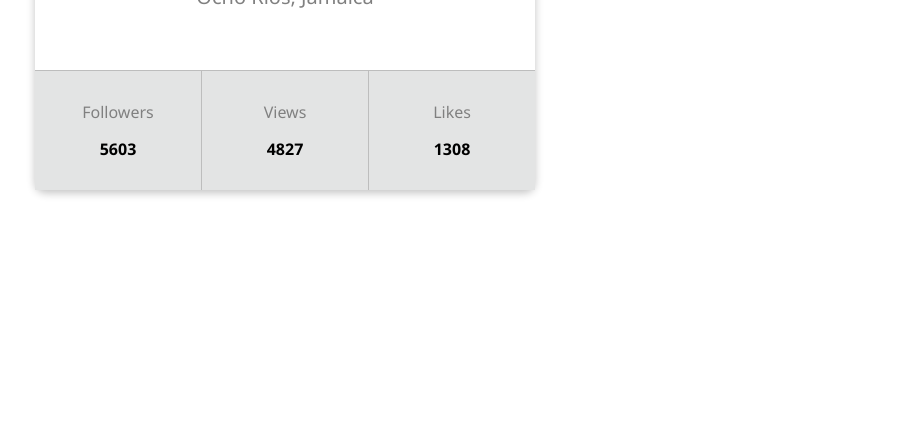
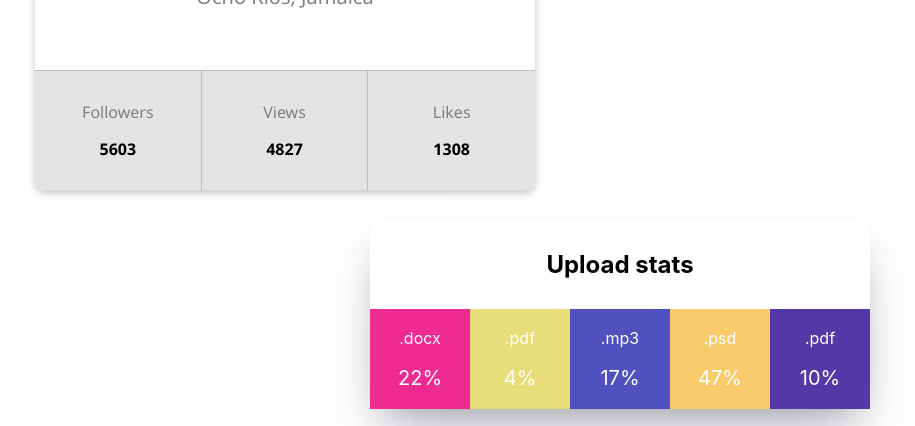
Before and after one commit to AnastasiiaYaitska/goit-react-hw-01-components, a React (Create React App) app: page / in a window 1280 px wide. Shown: the part 425-851 px from the top of the page, without its empty margins (20-935 px from the left). Before the commit the page ends 800 px from the top, so only its background shows below. Built offline with nearby package versions, Linux system fonts and the light colour scheme.

Commit message:
add task 2

```diff
--- a/src/components/App/App.jsx
+++ b/src/components/App/App.jsx
@@ -1,6 +1,9 @@
 import PropTypes from 'prop-types';
+import user from 'user.json';
+import data from 'data.json';
 import { Profile } from 'components/Profile/Profile';
-import user from 'user.json';
+import { Statistics } from 'components/Statistics/Statistics';
+
 import { Container } from './App.styled';
 
 export const App = () => {
@@ -13,11 +16,12 @@ export const App = () => {
         avatar={user.avatar}
         stats={user.stats}
       />
+      <Statistics title="Upload stats" stats={data}/>
     </Container>
   );
 };
 
-Profile.PropTypes = {
+Profile.propTypes = {
   username: PropTypes.string.isRequired,
   tag: PropTypes.string.isRequired,
   location: PropTypes.string.isRequired,
@@ -29,3 +33,8 @@ Profile.PropTypes = {
 
   }).isRequired,
 };
+
+Statistics.propTypes = {
+  title: PropTypes.string,
+  stats: PropTypes.arrayOf(PropTypes.object).isRequired,
+};
--- a/src/components/Profile/Profile.jsx
+++ b/src/components/Profile/Profile.jsx
@@ -17,15 +17,15 @@ export const Profile = ( {username,tag,location,avatar,stats} ) => {
   <Stats>
     <StatsItem>
       <Label>Followers</Label>
-      <Quantity class="quantity">{ stats.followers}</Quantity>
+      <Quantity >{ stats.followers}</Quantity>
     </StatsItem>
     <StatsItem>
       <Label>Views</Label>
-      <Quantity class="quantity">{stats.views}</Quantity>
+      <Quantity>{stats.views}</Quantity>
     </StatsItem>
     <StatsItem>
       <Label>Likes</Label>
-      <Quantity class="quantity">{stats.likes}</Quantity>
+      <Quantity >{stats.likes}</Quantity>
     </StatsItem>
   </Stats>
 </ProfileCard>
--- a/src/components/Statistics/Statistics.jsx
+++ b/src/components/Statistics/Statistics.jsx
@@ -0,0 +1,30 @@
+import PropTypes from 'prop-types';
+import { Section, StatisticsTitle, StatList, StatsItem, StatLabel, Percentage} from './Statistics.styled';
+
+
+export const Statistics = ({title,stats }) => {
+
+    return <Section >
+ {title && <StatisticsTitle>{title}</StatisticsTitle>}
+
+  <StatList>
+{stats.map(({id,label, percentage})=>
+<StatsItem  key={id}>
+      <StatLabel className="label">{label}</StatLabel>
+      <Percentage >{percentage}%</Percentage>
+    </StatsItem>
+)}
+
+  </StatList>
+</Section>
+
+};
+
+Statistics.propTypes = {
+    stats: PropTypes.arrayOf(PropTypes.shape({
+        id: PropTypes.string.isRequired,
+        label: PropTypes.string.isRequired,
+        percentage:PropTypes.number.isRequired,
+
+    })).isRequired,
+};
--- a/src/components/Statistics/Statistics.styled.js
+++ b/src/components/Statistics/Statistics.styled.js
@@ -0,0 +1,51 @@
+import styled from "@emotion/styled";
+
+export const Section = styled.section`
+
+margin-left:auto;
+margin-right:auto;
+margin-top:30px;
+max-width:500px;
+padding-top:30px;
+box-shadow: rgba(50, 50, 93, 0.25) 0px 30px 60px -12px, rgba(0, 0, 0, 0.3) 0px 18px 36px -18px;
+max-height: 200px;
+
+`;
+
+export const StatisticsTitle = styled.h2`
+text-align: center;
+margin-bottom: 30px;
+`;
+
+export const StatList = styled.ul`
+list-style: none;
+height: 100px;
+display: flex;
+justify-content: space-evenly;
+margin-top: auto;
+
+`;
+
+const getRandomHexColor = ()=>{
+  return `#${Math.floor(Math.random() * 16777215)
+    .toString(16)
+    .padStart(6, 0)}`;
+}
+
+export const StatsItem = styled.li`
+display: flex;
+flex-direction: column;
+justify-content: space-evenly;
+align-items: center;
+width: calc(100%/5);
+background-color: ${getRandomHexColor} ;
+color: white;
+`;
+
+export const StatLabel = styled.span`
+font-size: 16px;
+`;
+
+export const Percentage = styled.span`
+font-size: 20px;
+`;
--- a/src/index.css
+++ b/src/index.css
@@ -1,4 +1,10 @@
 @import-normalize; /* bring in normalize.css styles */
+
+* {
+  box-sizing: border-box;
+  margin: 0;
+  padding: 0;
+}
 
 body {
   margin: 0;
```
